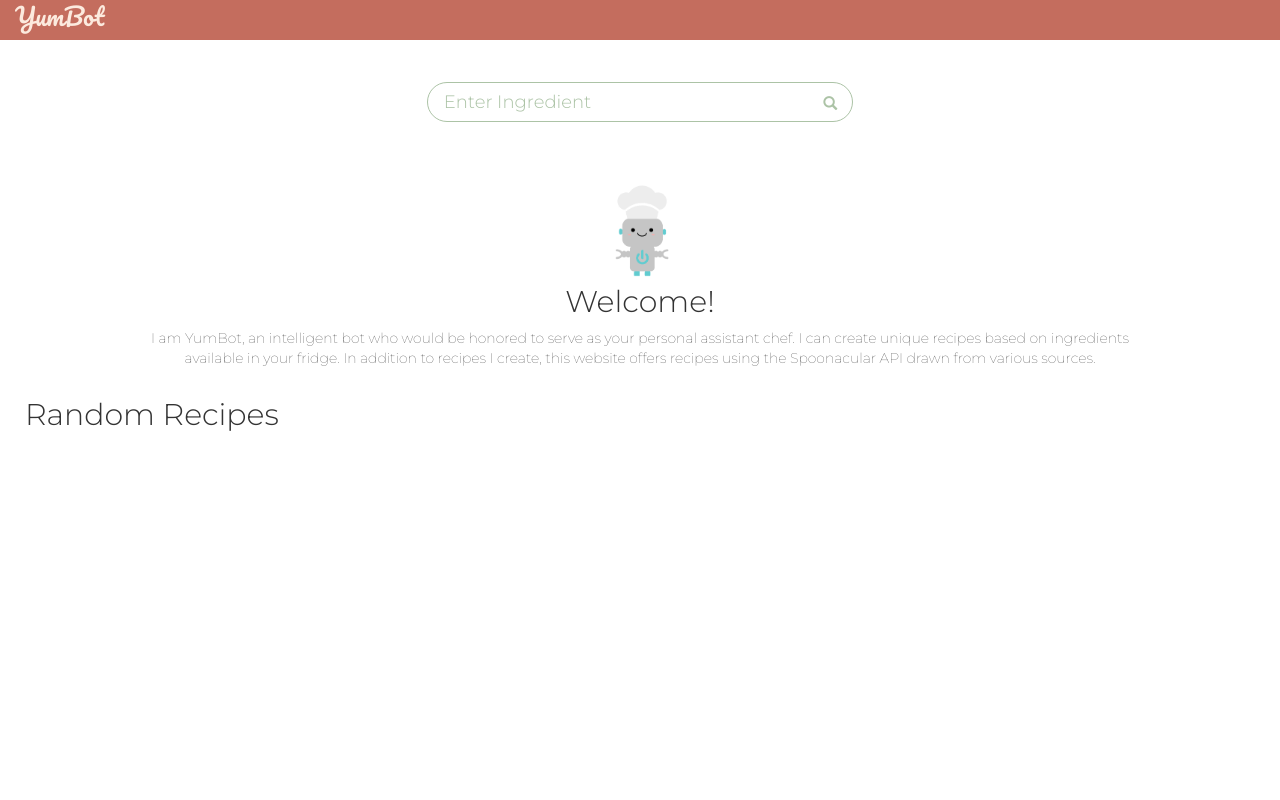
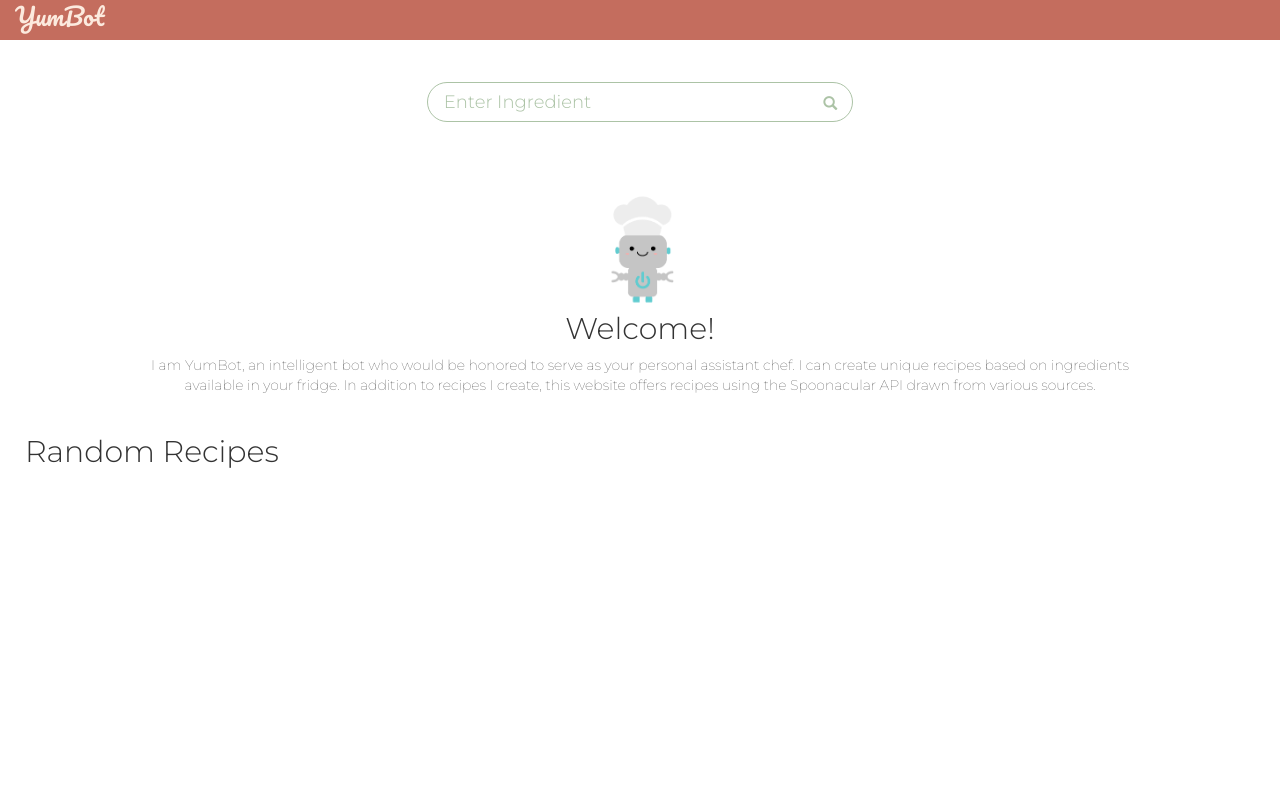
Before and after one commit to SrutiG/YumBot, a Flask app: page / in a window 1280 px wide. Run offline with Flask 2, Linux system fonts and the light colour scheme; data that the repository does not hold is empty; some libraries are stand-ins or nearby versions.

Commit message:
viewport compatibility

```diff
--- a/app/static/css/index.css
+++ b/app/static/css/index.css
@@ -13,6 +13,8 @@
     --search_height: 130px;
     --topbar_height: 40px;
     --yumbot_font: 'Pacifico', cursive;
+    --search_results_height: calc(100vh - var(--search_height) - var(--topbar_height));
+    --welcome_height: calc(var(--search_results_height) - var(--recipe_height) - 100px);
 }
 
 /*===================================general===================================*/
@@ -146,7 +148,7 @@ body {
 /*===================================search-results===================================*/
 
 .search-results {
-    height: calc(100vh - var(--search_height) - var(--topbar_height));
+    height: var(--search_results_height);
     padding: 10px;
     width: 100%;
     overflow-y: scroll;
@@ -279,19 +281,18 @@ body {
 }
 
 .col-welcome {
-    height: 200px;
     display: inline-block;
     padding: 0;
 }
 
 .yumbot-logo {
-    height: 100px;
+    height: calc(var(--welcome_height)*0.5);
     width: auto;
 }
 
 .col-welcome-text {
     display: table;
-    height: 100%;
+    height: var(--welcome_height);
 }
 
 .col-welcome-text-wrapper {
--- a/app/templates/search_results.html
+++ b/app/templates/search_results.html
@@ -14,10 +14,12 @@
         <h2 class="col-md-12">Random Recipes</h2>
 
     {% elif random_search %}
-        <div class="welcome text-center col-md-8 col-md-offset-2">
-            <h2>Sorry!</h2>
-            <p class="extra-thin-text">We did not find any recipes matching this combination of ingredients.
-            Here are some random recipes from our sources.</p>
+        <div class="col-welcome-text text-center col-md-8 col-md-offset-2">
+            <div class="col-welcome-text-wrapper">
+                <h2>Sorry!</h2>
+                <p class="extra-thin-text">We did not find any recipes matching this combination of ingredients.
+                    Here are some random recipes from our sources.</p>
+            </div>
         </div>
         <h2 class="col-md-12">Random Recipes</h2>
 
```
